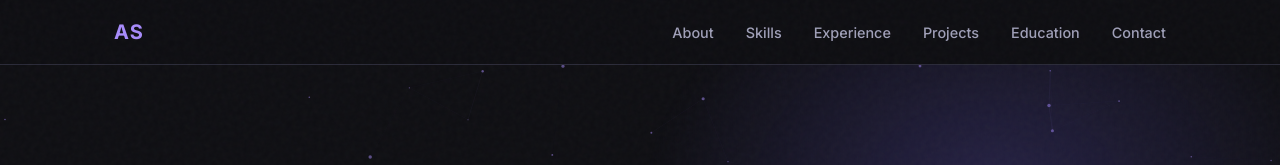
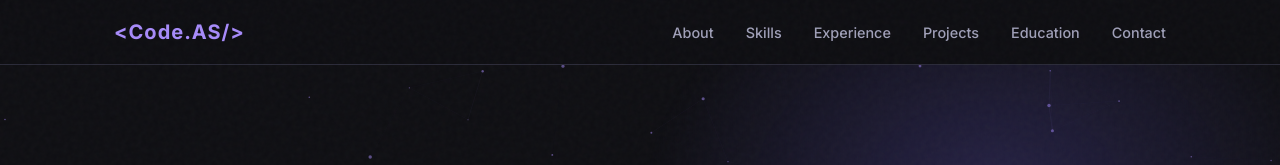
Before and after one commit to abhidsawant/Portfolio-Abhishek-Sawant, a React (Vite) app: page / in a window 1280 px wide. Shown: the top 165 px of the page. Built offline with nearby package versions, Linux system fonts and the light colour scheme; the HTML template or start-up script is replaced by a standard one.

Commit message:
portfolio website title updated

```diff
--- a/src/components/Navbar.jsx
+++ b/src/components/Navbar.jsx
@@ -6,10 +6,12 @@ const links = ['About', 'Skills', 'Experience', 'Projects', 'Education', 'Contac
 export default function Navbar() {
   const [open, setOpen] = useState(false)
 
+  const appTitle = "<Code.AS/>";
+
   return (
     <nav className="navbar">
       <div className="container nav-inner">
-        <a href="#hero" className="nav-logo">AS</a>
+        <a href="#hero" className="nav-logo">{appTitle}</a>
         <ul className={`nav-links ${open ? 'open' : ''}`}>
           {links.map(l => (
             <li key={l}><a href={`#${l.toLowerCase()}`} onClick={() => setOpen(false)}>{l}</a></li>
```
